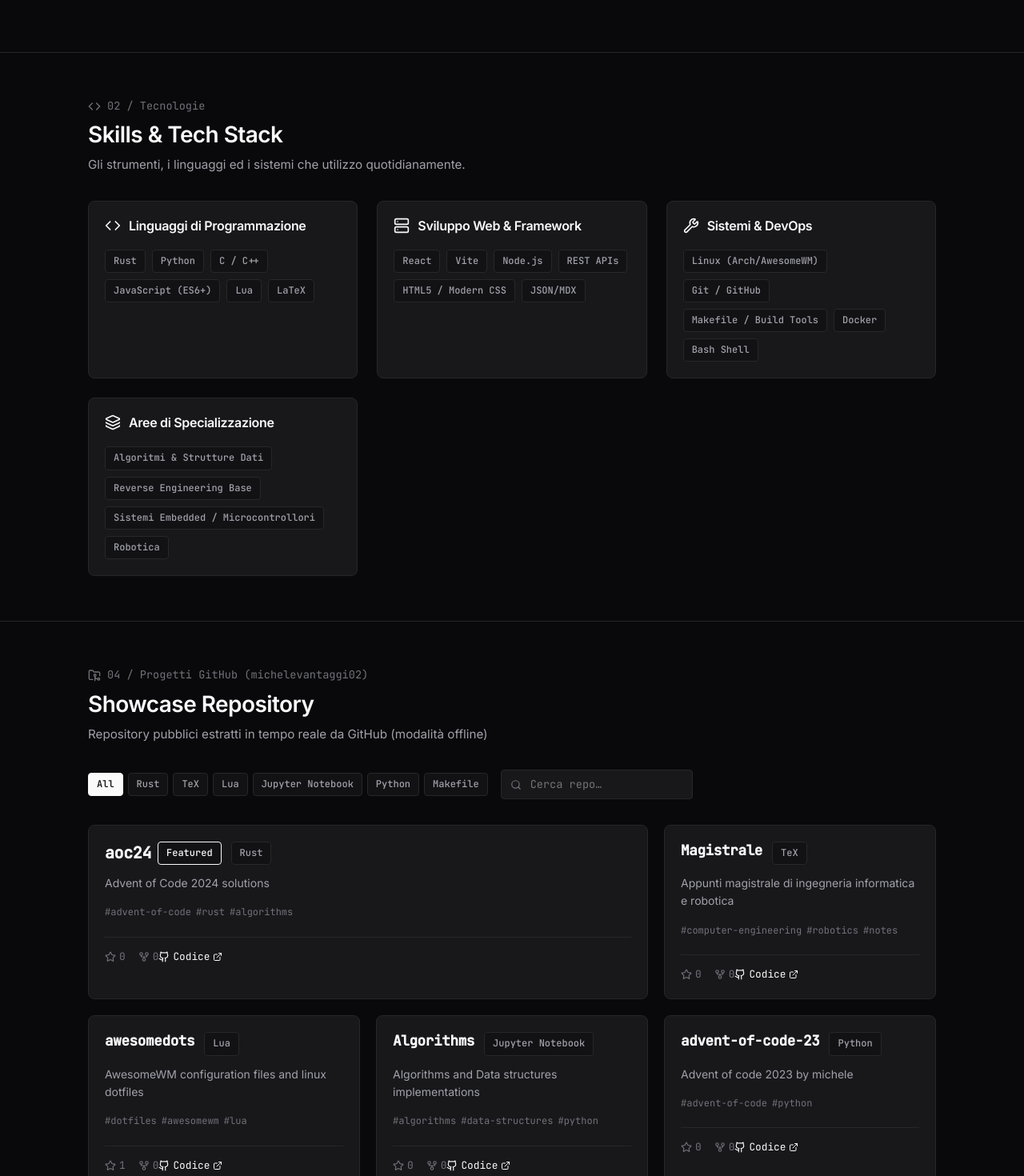
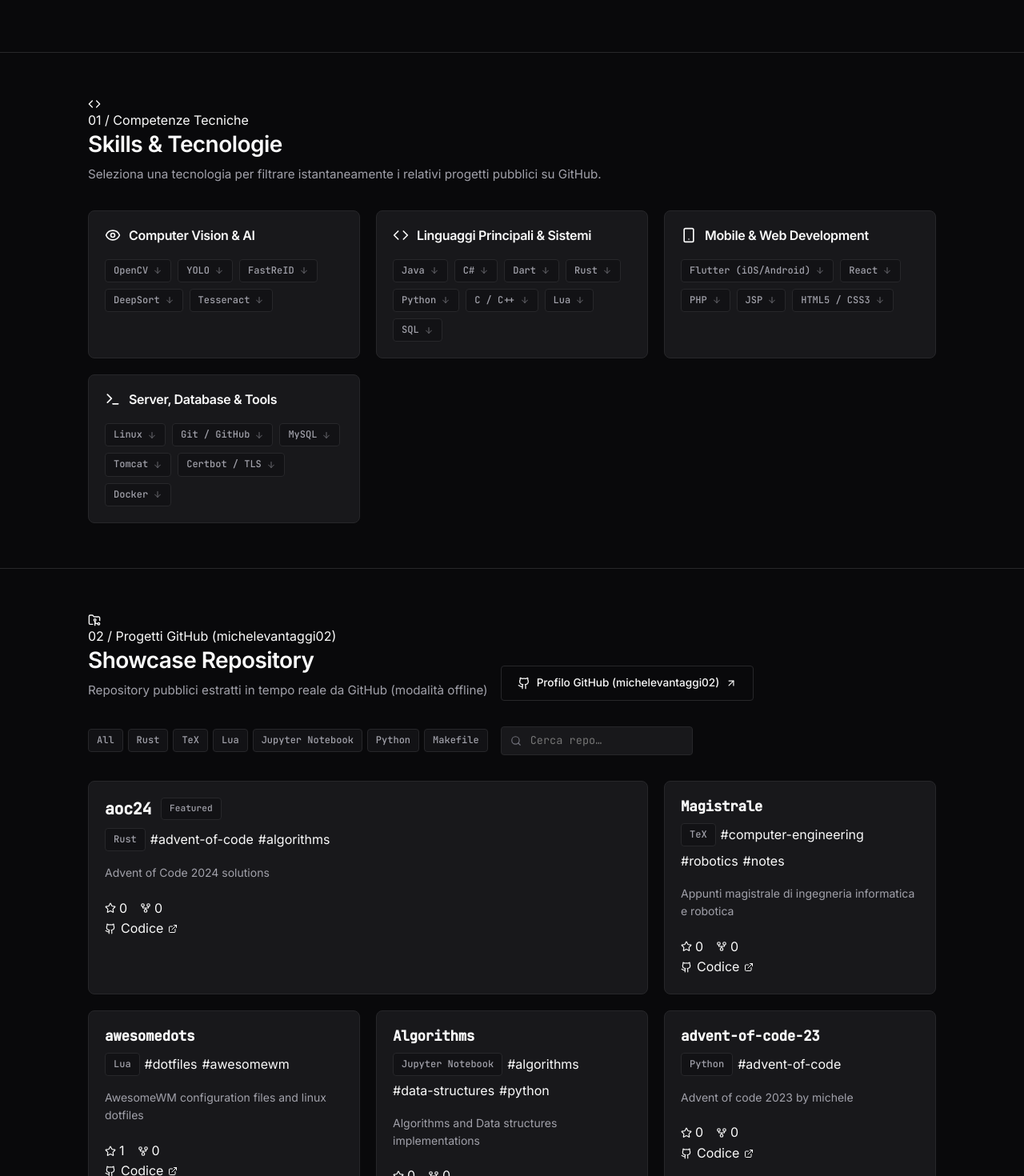
Before and after one commit to michelevantaggi02/michelevantaggi02.github.io, a React (Vite) app: page / in a window 1280 px wide. Shown: the part 520-1990 px from the top of the page at 80% size. Built offline with nearby package versions, Linux system fonts and the light colour scheme; no server answers.

Commit message:
added ability to filter projects from skills

```diff
--- a/src/components/Navbar.jsx
+++ b/src/components/Navbar.jsx
@@ -1,5 +1,5 @@
 import React, { useState, useEffect } from 'react';
-import { Terminal, Sun, Moon, Menu, X } from 'lucide-react';
+import { Terminal, Sun, Moon, FileText, Menu, X } from 'lucide-react';
 
 export default function Navbar() {
   const [theme, setTheme] = useState('dark');
@@ -27,10 +27,9 @@ export default function Navbar() {
   };
 
   const navLinks = [
-    { name: 'Chi Sono', href: '#about' },
-    { name: 'Skills', href: '#skills' },
-    { name: 'Percorso', href: '#timeline' },
+    { name: 'Skills & Tech', href: '#skills' },
     { name: 'Progetti', href: '#projects' },
+    { name: 'Pubblicazioni', href: '#publications' },
     { name: 'Contatti', href: '#contact' },
   ];
 
@@ -65,7 +64,7 @@ export default function Navbar() {
             fontSize: '1rem',
             fontFamily: 'var(--font-mono)',
           }}
-          aria-label="Michele Ventaggi - Torna all'inizio"
+          aria-label="Michele Ventaggi - Torna in cima alla pagina"
         >
           <Terminal size={20} color="var(--text-primary)" aria-hidden="true" />
           <span>michelevantaggi02</span>
@@ -76,7 +75,7 @@ export default function Navbar() {
           style={{
             display: 'flex',
             alignItems: 'center',
-            gap: '1.75rem',
+            gap: '1.5rem',
           }}
           aria-label="Navigazione principale"
         >
@@ -104,13 +103,27 @@ export default function Navbar() {
             ))}
           </ul>
 
+          <div style={{ display: 'flex', alignItems: 'center', gap: '0.75rem' }}>
+            {/* Open CV Button */}
+            <a
+              href="/cv-michele-vantaggi.pdf"
+              target="_blank"
+              rel="noopener noreferrer"
+              className="btn btn-secondary"
+              style={{ padding: '0.4rem 0.75rem', fontSize: '0.8rem' }}
+              aria-label="Apri il Curriculum Vitae di Michele Ventaggi in formato PDF in una nuova scheda"
+            >
+              <FileText size={14} aria-hidden="true" />
+              <span>CV (PDF)</span>
+            </a>
+
             {/* Theme Toggle Button */}
             <button
               onClick={toggleTheme}
               aria-label={theme === 'dark' ? 'Passa alla modalità chiara' : 'Passa alla modalità scura'}
               className="btn-secondary"
               style={{
-              padding: '0.5rem',
+                padding: '0.4rem',
                 borderRadius: 'var(--radius-sm)',
                 display: 'inline-flex',
                 alignItems: 'center',
@@ -131,12 +144,13 @@ export default function Navbar() {
               aria-expanded={isMobileMenuOpen}
               className="btn-secondary mobile-toggle"
               style={{
-              padding: '0.5rem',
+                padding: '0.4rem',
                 display: 'none',
               }}
             >
-            {isMobileMenuOpen ? <X size={20} aria-hidden="true" /> : <Menu size={20} aria-hidden="true" />}
+              {isMobileMenuOpen ? <X size={18} aria-hidden="true" /> : <Menu size={18} aria-hidden="true" />}
             </button>
+          </div>
         </nav>
       </div>
 
@@ -166,6 +180,26 @@ export default function Navbar() {
                 </a>
               </li>
             ))}
+            <li>
+              <a
+                href="/cv-michele-vantaggi.pdf"
+                target="_blank"
+                rel="noopener noreferrer"
+                onClick={() => setIsMobileMenuOpen(false)}
+                style={{
+                  display: 'flex',
+                  alignItems: 'center',
+                  gap: '0.5rem',
+                  padding: '0.5rem 0',
+                  color: 'var(--text-primary)',
+                  fontSize: '0.95rem',
+                  fontFamily: 'var(--font-mono)',
+                }}
+              >
+                <FileText size={16} aria-hidden="true" />
+                <span>Apri CV (PDF)</span>
+              </a>
+            </li>
           </ul>
         </div>
       )}
--- a/src/components/Projects/ProjectCard.jsx
+++ b/src/components/Projects/ProjectCard.jsx
@@ -3,29 +3,46 @@ import { Star, GitFork, ExternalLink, Globe } from 'lucide-react';
 import GithubIcon from '../icons/GithubIcon';
 
 export default function ProjectCard({ repo, isFeatured = false }) {
+  const handleCardClick = (e) => {
+    if (e.target.closest('a') || e.target.closest('button')) {
+      return;
+    }
+    window.open(repo.html_url, '_blank', 'noopener,noreferrer');
+  };
+
+  const categories = [];
+  if (repo.language) {
+    categories.push({ name: repo.language, isPrimary: true });
+  }
+  if (repo.topics && Array.isArray(repo.topics)) {
+    repo.topics.forEach((t) => {
+      if (t.toLowerCase() !== repo.language?.toLowerCase()) {
+        categories.push({ name: `#${t}`, isPrimary: false });
+      }
+    });
+  }
+
   return (
     <article
-      className="card-minimal"
+      className="card-minimal card-clickable"
+      onClick={handleCardClick}
       style={{
-        display: 'flex',
-        flexDirection: 'column',
-        justify: 'space-between',
         gridColumn: isFeatured ? 'span 2' : 'span 1',
         position: 'relative',
       }}
+      aria-label={`Repository ${repo.name}: ${repo.description || 'Progetto GitHub'}`}
     >
-      <div>
-        {/* Card Top Header */}
+      <div className="card-body">
+        {/* Row 1: Project Title Alone */}
         <div
           style={{
             display: 'flex',
             justify: 'space-between',
-            alignItems: 'flex-start',
+            alignItems: 'center',
             gap: '0.75rem',
-            marginBottom: '0.75rem',
+            marginBottom: '0.625rem',
           }}
         >
-          <div style={{ display: 'flex', alignItems: 'center', gap: '0.5rem' }}>
           <h3
             style={{
               fontSize: isFeatured ? '1.25rem' : '1.1rem',
@@ -36,69 +53,59 @@ export default function ProjectCard({ repo, isFeatured = false }) {
           >
             {repo.name}
           </h3>
+
           {isFeatured && (
-              <span className="badge" style={{ borderColor: 'var(--text-primary)', color: 'var(--text-primary)' }}>
+            <span className="badge badge-active" style={{ fontSize: '0.7rem' }}>
               Featured
             </span>
           )}
         </div>
-          <span className="badge">{repo.language}</span>
+
+        {/* Row 2: Dedicated Categories & Languages Row */}
+        <div
+          style={{
+            display: 'flex',
+            flexWrap: 'wrap',
+            gap: '0.375rem',
+            alignItems: 'center',
+            marginBottom: '1rem',
+          }}
+        >
+          {categories.map((cat, idx) => (
+            <span
+              key={`${cat.name}-${idx}`}
+              className={cat.isPrimary ? 'badge badge-teal' : 'badge-muted'}
+            >
+              {cat.name}
+            </span>
+          ))}
         </div>
 
-        {/* Description */}
+        {/* Row 3: Description */}
         <p
           style={{
             fontSize: '0.875rem',
             lineHeight: 1.6,
             color: 'var(--text-secondary)',
-            marginBottom: '1rem',
+            marginBottom: '1.25rem',
           }}
         >
           {repo.description}
         </p>
-
-        {/* Topics / Tags */}
-        {repo.topics && repo.topics.length > 0 && (
-          <div style={{ display: 'flex', flexWrap: 'wrap', gap: '0.375rem', marginBottom: '1.25rem' }}>
-            {repo.topics.map((topic) => (
-              <span
-                key={topic}
-                style={{
-                  fontSize: '0.75rem',
-                  fontFamily: 'var(--font-mono)',
-                  color: 'var(--text-muted)',
-                }}
-              >
-                #{topic}
-              </span>
-            ))}
-          </div>
-        )}
       </div>
 
-      {/* Footer info & Links */}
-      <div
-        style={{
-          display: 'flex',
-          justify: 'space-between',
-          alignItems: 'center',
-          paddingTop: '0.875rem',
-          borderTop: '1px solid var(--border-subtle)',
-          fontSize: '0.8rem',
-          fontFamily: 'var(--font-mono)',
-          color: 'var(--text-muted)',
-        }}
-      >
-        <div style={{ display: 'flex', gap: '1rem' }}>
-          <span style={{ display: 'flex', alignItems: 'center', gap: '0.25rem' }}>
+      {/* Card Footer: Metrics & Actions (Rigidly Pushed to Bottom) */}
+      <div className="card-footer">
+        <div style={{ display: 'flex', gap: '1rem', alignItems: 'center', whiteSpace: 'nowrap' }}>
+          <span style={{ display: 'inline-flex', alignItems: 'center', gap: '0.25rem' }}>
             <Star size={14} aria-hidden="true" /> {repo.stargazers_count}
           </span>
-          <span style={{ display: 'flex', alignItems: 'center', gap: '0.25rem' }}>
+          <span style={{ display: 'inline-flex', alignItems: 'center', gap: '0.25rem' }}>
             <GitFork size={14} aria-hidden="true" /> {repo.forks_count}
           </span>
         </div>
 
-        <div style={{ display: 'flex', gap: '0.75rem', alignItems: 'center' }}>
+        <div style={{ display: 'flex', gap: '0.625rem', alignItems: 'center', whiteSpace: 'nowrap' }}>
           {repo.homepage && (
             <a
               href={repo.homepage}
@@ -107,6 +114,7 @@ export default function ProjectCard({ repo, isFeatured = false }) {
               className="btn-secondary"
               style={{ padding: '0.25rem 0.5rem', fontSize: '0.75rem' }}
               aria-label={`Vedi sito demo di ${repo.name} (apre una nuova scheda)`}
+              onClick={(e) => e.stopPropagation()}
             >
               <Globe size={13} aria-hidden="true" />
               <span>Demo</span>
@@ -116,8 +124,9 @@ export default function ProjectCard({ repo, isFeatured = false }) {
             href={repo.html_url}
             target="_blank"
             rel="noopener noreferrer"
-            style={{ display: 'flex', alignItems: 'center', gap: '0.25rem', color: 'var(--text-primary)' }}
+            style={{ display: 'inline-flex', alignItems: 'center', gap: '0.375rem', color: 'var(--text-primary)', textDecoration: 'none' }}
             aria-label={`Vedi codice del repository ${repo.name} su GitHub (apre una nuova scheda)`}
+            onClick={(e) => e.stopPropagation()}
           >
             <GithubIcon size={14} aria-hidden="true" />
             <span>Codice</span>
--- a/src/components/Projects/ProjectsGrid.jsx
+++ b/src/components/Projects/ProjectsGrid.jsx
@@ -1,12 +1,12 @@
 import React, { useState } from 'react';
-import { FolderGit2, Search } from 'lucide-react';
+import { FolderGit2, Search, RotateCcw, ArrowUpRight } from 'lucide-react';
 import { useGithubProjects } from '../../services/useGithubProjects';
+import GithubIcon from '../icons/GithubIcon';
 import ProjectCard from './ProjectCard';
 import ProjectSkeleton from './ProjectSkeleton';
 
-export default function ProjectsGrid() {
+export default function ProjectsGrid({ activeFilter, onFilterChange }) {
   const { projects, loading, isFallback, fromCache, username } = useGithubProjects();
-  const [selectedLanguage, setSelectedLanguage] = useState('All');
   const [searchQuery, setSearchQuery] = useState('');
 
   // Extract unique languages
@@ -14,36 +14,60 @@ export default function ProjectsGrid() {
 
   // Filter projects
   const filteredProjects = projects.filter((repo) => {
-    const matchesLang = selectedLanguage === 'All' || repo.language === selectedLanguage;
+    const currentFilter = activeFilter || 'All';
+
+    const matchesLang =
+      currentFilter === 'All' ||
+      (repo.language && repo.language.toLowerCase().includes(currentFilter.toLowerCase())) ||
+      (repo.topics && repo.topics.some((t) => t.toLowerCase().includes(currentFilter.toLowerCase()))) ||
+      repo.name.toLowerCase().includes(currentFilter.toLowerCase());
+
     const matchesSearch =
       repo.name.toLowerCase().includes(searchQuery.toLowerCase()) ||
       (repo.description && repo.description.toLowerCase().includes(searchQuery.toLowerCase()));
+
     return matchesLang && matchesSearch;
   });
 
   return (
     <section id="projects" className="section">
       <div className="container">
-        <div className="section-header">
+        {/* Section Header with Quick Link to GitHub Profile */}
         <div
+          className="section-header"
           style={{
             display: 'flex',
-              alignItems: 'center',
-              gap: '0.5rem',
-              color: 'var(--text-muted)',
-              fontSize: '0.85rem',
-              fontFamily: 'var(--font-mono)',
-              marginBottom: '0.5rem',
+            justify: 'space-between',
+            alignItems: 'flex-end',
+            flexWrap: 'wrap',
+            gap: '1rem',
           }}
         >
+          <div>
+            <div className="section-prefix">
               <FolderGit2 size={16} aria-hidden="true" />
-            <span>04 / Progetti GitHub ({username})</span>
+              <span>02 / Progetti GitHub ({username})</span>
             </div>
 
             <h2 className="section-title">Showcase Repository</h2>
             <p className="section-subtitle">
               Repository pubblici estratti in tempo reale da GitHub {fromCache && '(dati in cache)'} {isFallback && '(modalità offline)'}
             </p>
+          </div>
+
+          {/* Moved GitHub Profile Quick Link Button */}
+          <a
+            href={`https://github.com/${username}`}
+            target="_blank"
+            rel="noopener noreferrer"
+            className="btn btn-secondary"
+            style={{ fontSize: '0.85rem' }}
+            aria-label={`Visualizza il profilo GitHub completo di ${username} (apre una nuova scheda)`}
+          >
+            <GithubIcon size={16} aria-hidden="true" />
+            <span>Profilo GitHub ({username})</span>
+            <ArrowUpRight size={14} aria-hidden="true" />
+          </a>
         </div>
 
         {/* Filter Bar */}
@@ -58,24 +82,31 @@ export default function ProjectsGrid() {
           }}
         >
           {/* Language filter pills */}
-          <div style={{ display: 'flex', flexWrap: 'wrap', gap: '0.375rem' }} role="tablist" aria-label="Filtra per linguaggio">
+          <div style={{ display: 'flex', flexWrap: 'wrap', gap: '0.375rem', alignItems: 'center' }} role="tablist" aria-label="Filtra per linguaggio o argomento">
             {languages.map((lang) => (
               <button
                 key={lang}
-                onClick={() => setSelectedLanguage(lang)}
-                className="badge"
-                style={{
-                  cursor: 'pointer',
-                  backgroundColor: selectedLanguage === lang ? 'var(--text-primary)' : 'var(--bg-secondary)',
-                  color: selectedLanguage === lang ? 'var(--text-inverse)' : 'var(--text-secondary)',
-                  borderColor: selectedLanguage === lang ? 'var(--text-primary)' : 'var(--border-subtle)',
-                }}
+                onClick={() => onFilterChange(lang)}
+                className={`badge ${activeFilter === lang ? 'badge-active' : ''}`}
+                style={{ cursor: 'pointer' }}
                 role="tab"
-                aria-selected={selectedLanguage === lang}
+                aria-selected={activeFilter === lang}
               >
                 {lang}
               </button>
             ))}
+
+            {activeFilter && activeFilter !== 'All' && (
+              <button
+                onClick={() => onFilterChange('All')}
+                className="btn-secondary"
+                style={{ padding: '0.25rem 0.5rem', fontSize: '0.75rem', borderRadius: 'var(--radius-sm)' }}
+                aria-label="Resetta filtri progetti"
+              >
+                <RotateCcw size={12} aria-hidden="true" />
+                <span>Reset ({activeFilter})</span>
+              </button>
+            )}
           </div>
 
           {/* Minimal Search input */}
@@ -124,7 +155,7 @@ export default function ProjectsGrid() {
           </div>
         ) : filteredProjects.length === 0 ? (
           <div style={{ textAlign: 'center', padding: '3rem', color: 'var(--text-muted)', fontFamily: 'var(--font-mono)' }}>
-            Nessun repository trovato per i filtri selezionati.
+            Nessun repository trovato per il filtro "{activeFilter}".
           </div>
         ) : (
           <div
@@ -136,7 +167,7 @@ export default function ProjectsGrid() {
             }}
           >
             {filteredProjects.map((repo, idx) => (
-              <ProjectCard key={repo.id} repo={repo} isFeatured={idx === 0} />
+              <ProjectCard key={repo.id} repo={repo} isFeatured={idx === 0 && activeFilter === 'All'} />
             ))}
           </div>
         )}
--- a/src/components/Skills.jsx
+++ b/src/components/Skills.jsx
@@ -1,45 +1,64 @@
 import React from 'react';
-import { Code, Server, Wrench, Layers } from 'lucide-react';
+import { Eye, Code, Smartphone, Terminal, ArrowDown } from 'lucide-react';
 
-export default function Skills() {
+export default function Skills({ onSelectSkill }) {
   const skillCategories = [
     {
-      title: 'Linguaggi di Programmazione',
-      icon: Code,
-      skills: ['Rust', 'Python', 'C / C++', 'JavaScript (ES6+)', 'Lua', 'LaTeX'],
+      title: 'Computer Vision & AI',
+      icon: Eye,
+      skills: ['OpenCV', 'YOLO', 'FastReID', 'DeepSort', 'Tesseract'],
     },
     {
-      title: 'Sviluppo Web & Framework',
-      icon: Server,
-      skills: ['React', 'Vite', 'Node.js', 'REST APIs', 'HTML5 / Modern CSS', 'JSON/MDX'],
+      title: 'Linguaggi Principali & Sistemi',
+      icon: Code,
+      skills: ['Java', 'C#', 'Dart', 'Rust', 'Python', 'C / C++', 'Lua', 'SQL'],
     },
     {
-      title: 'Sistemi & DevOps',
-      icon: Wrench,
-      skills: ['Linux (Arch/AwesomeWM)', 'Git / GitHub', 'Makefile / Build Tools', 'Docker', 'Bash Shell'],
+      title: 'Mobile & Web Development',
+      icon: Smartphone,
+      skills: ['Flutter (iOS/Android)', 'React', 'PHP', 'JSP', 'HTML5 / CSS3'],
     },
     {
-      title: 'Aree di Specializzazione',
-      icon: Layers,
-      skills: ['Algoritmi & Strutture Dati', 'Reverse Engineering Base', 'Sistemi Embedded / Microcontrollori', 'Robotica'],
+      title: 'Server, Database & Tools',
+      icon: Terminal,
+      skills: ['Linux', 'Git / GitHub', 'MySQL', 'Tomcat', 'Certbot / TLS', 'Docker'],
     },
   ];
+
+  const handleSkillClick = (skillName) => {
+    const cleanName = skillName.split(' ')[0];
+    if (onSelectSkill) {
+      onSelectSkill(cleanName);
+    }
+    const projectsSection = document.getElementById('projects');
+    if (projectsSection) {
+      projectsSection.scrollIntoView({ behavior: 'smooth' });
+    }
+  };
 
   return (
     <section id="skills" className="section">
       <div className="container">
         <div className="section-header">
-          <div style={{ display: 'flex', alignItems: 'center', gap: '0.5rem', color: 'var(--text-muted)', fontSize: '0.85rem', fontFamily: 'var(--font-mono)', marginBottom: '0.5rem' }}>
+          <div className="section-prefix">
             <Code size={16} aria-hidden="true" />
-            <span>02 / Tecnologie</span>
+            <span>01 / Competenze Tecniche</span>
           </div>
-          <h2 className="section-title">Skills &amp; Tech Stack</h2>
+
+          <h2 className="section-title">Skills &amp; Tecnologie</h2>
           <p className="section-subtitle">
-            Gli strumenti, i linguaggi ed i sistemi che utilizzo quotidianamente.
+            Seleziona una tecnologia per filtrare istantaneamente i relativi progetti pubblici su GitHub.
           </p>
         </div>
 
-        <div style={{ display: 'grid', gridTemplateColumns: 'repeat(auto-fit, minmax(250px, 1fr))', gap: '1.5rem', marginTop: '2rem' }}>
+        <div
+          style={{
+            display: 'grid',
+            gridTemplateColumns: 'repeat(auto-fit, minmax(260px, 1fr))',
+            gap: '1.25rem',
+            marginTop: '2rem',
+          }}
+        >
           {skillCategories.map((category) => {
             const IconComponent = category.icon;
             return (
@@ -51,9 +70,28 @@ export default function Skills() {
 
                 <div style={{ display: 'flex', flexWrap: 'wrap', gap: '0.5rem' }}>
                   {category.skills.map((skill) => (
-                    <span key={skill} className="badge">
-                      {skill}
-                    </span>
+                    <button
+                      key={skill}
+                      onClick={() => handleSkillClick(skill)}
+                      className="badge"
+                      style={{
+                        cursor: 'pointer',
+                        transition: 'all var(--transition-fast)',
+                      }}
+                      onMouseEnter={(e) => {
+                        e.currentTarget.style.borderColor = 'var(--accent-teal-light)';
+                        e.currentTarget.style.color = 'var(--accent-teal-light)';
+                      }}
+                      onMouseLeave={(e) => {
+                        e.currentTarget.style.borderColor = 'var(--border-subtle)';
+                        e.currentTarget.style.color = 'var(--text-secondary)';
+                      }}
+                      aria-label={`Filtra i progetti per ${skill} e scorri alla sezione progetti`}
+                      title={`Filtra progetti per ${skill}`}
+                    >
+                      <span>{skill}</span>
+                      <ArrowDown size={12} aria-hidden="true" style={{ opacity: 0.6 }} />
+                    </button>
                   ))}
                 </div>
               </div>
```
Lines whose indentation alone changed are shown as unchanged.
